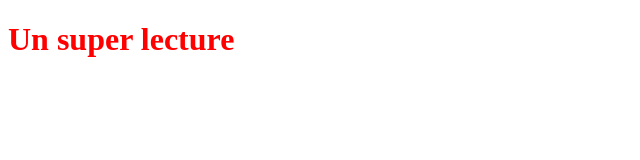
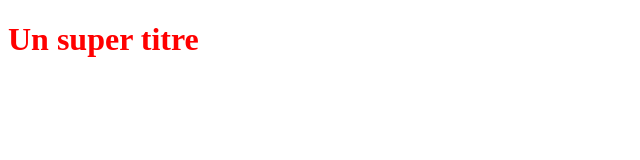
Before and after one commit to Etudiant-DI/OpenclassroomsProject, a plain HTML site: page index.html in a window 1280 px wide. Shown: the full height of the page, 0-640 px from the left. Drawn offline with Linux system fonts and the light colour scheme.

```diff
--- a/index.html
+++ b/index.html
@@ -5,6 +5,6 @@
 	<link rel="stylesheet" type="text/css" href="styles.css">
 </head>
 <body>
-	<h1>Un super lecture</h1>
+	<h1>Un super titre</h1>
 </body>
 </html>
```
